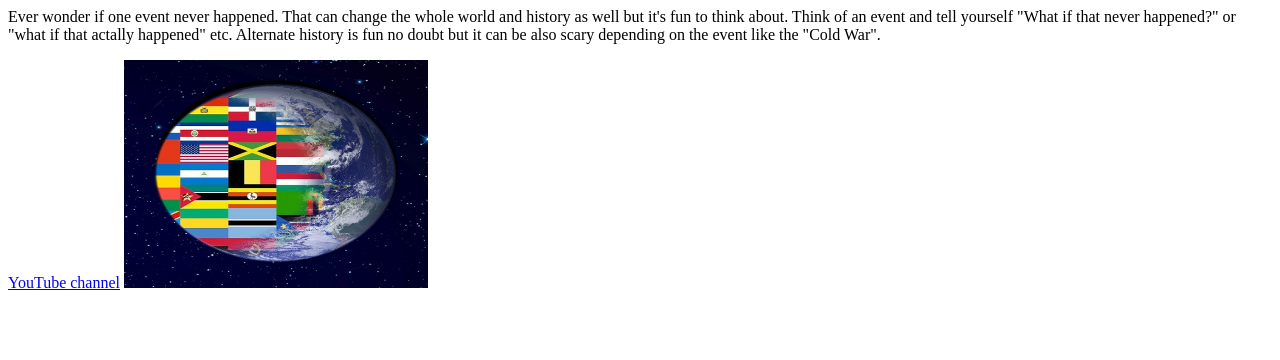
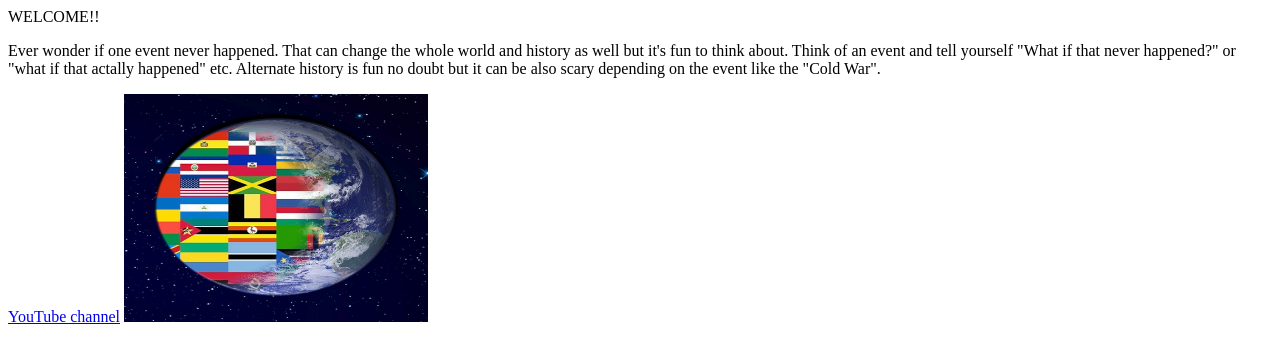
Before and after one commit to sonic22/man-child, a plain HTML site: page index.html in a window 1280 px wide. Drawn offline with Linux system fonts and the light colour scheme.

Commit message:
add title

```diff
--- a/index.html
+++ b/index.html
@@ -1,4 +1,5 @@
 <html>
+<tittle>WELCOME!!</tittle>
 <p>Ever wonder if one event never happened. That can change the whole world and history as well but it's fun to think about. Think of an event and tell yourself "What if that never happened?" or "what if that actally happened" etc. Alternate history is fun no doubt but it can be also scary depending on the event like the "Cold War".</p>
 <a href="https://www.youtube.com/results?search_query=alternate+history+hub">YouTube channel</a>
 <a href="http://thealternatehistoryhub.blogspot.com/"Enter a contest of alternate sceniro's Here!!!!!</a>
```
